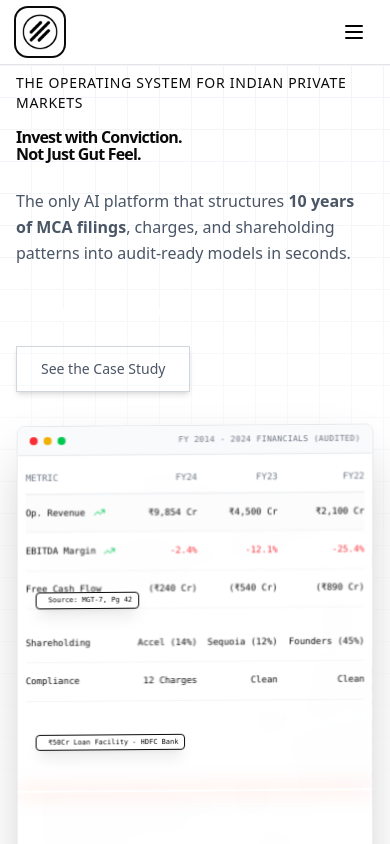
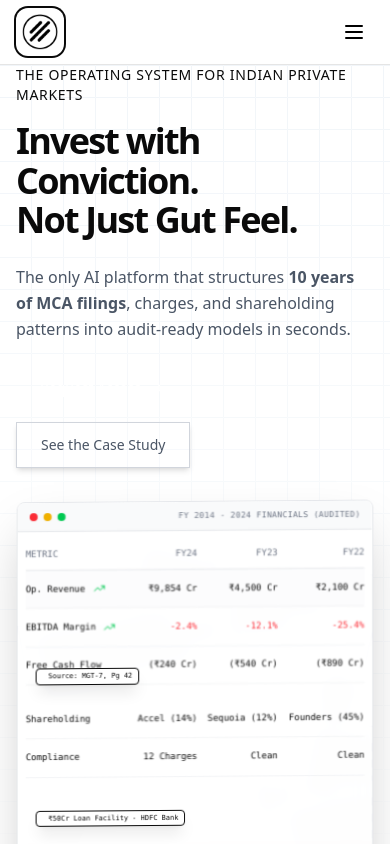
Before and after one commit to Mayureshsamkhya/samkhyablackwhite, a Next.js app: page / in a window 390 px wide. Shown: the top 844 px of the page. Built offline with nearby package versions, Linux system fonts and the light colour scheme.

Commit message:
font size fixed in hero mobile

```diff
--- a/components/landing/hero.tsx
+++ b/components/landing/hero.tsx
@@ -31,7 +31,7 @@
                         animate={{ opacity: 1, y: 0 }}
                         transition={{ duration: 0.8, delay: 0.1, ease: [0.16, 1, 0.3, 1] }}
                         // className="font- text-4xl font-medium leading-[1.1] tracking-tight text-obsidian sm:text-5xl md:text-6xl mb-4 md:mb-6 font-text-4xl"
-                        className="font- sm:text-5xl md:text-6xl lg:text-7xl font-bold tracking-tighter leading-[1.1] mb-6 text-balance text-[#0A0A0A] dark:text-white"
+                        className="font- text-4xl sm:text-5xl md:text-6xl lg:text-7xl font-bold tracking-tighter leading-[1.1] mb-6 text-balance text-[#0A0A0A] dark:text-white"
                     >
                         Invest with Conviction.
                         <br />
```
